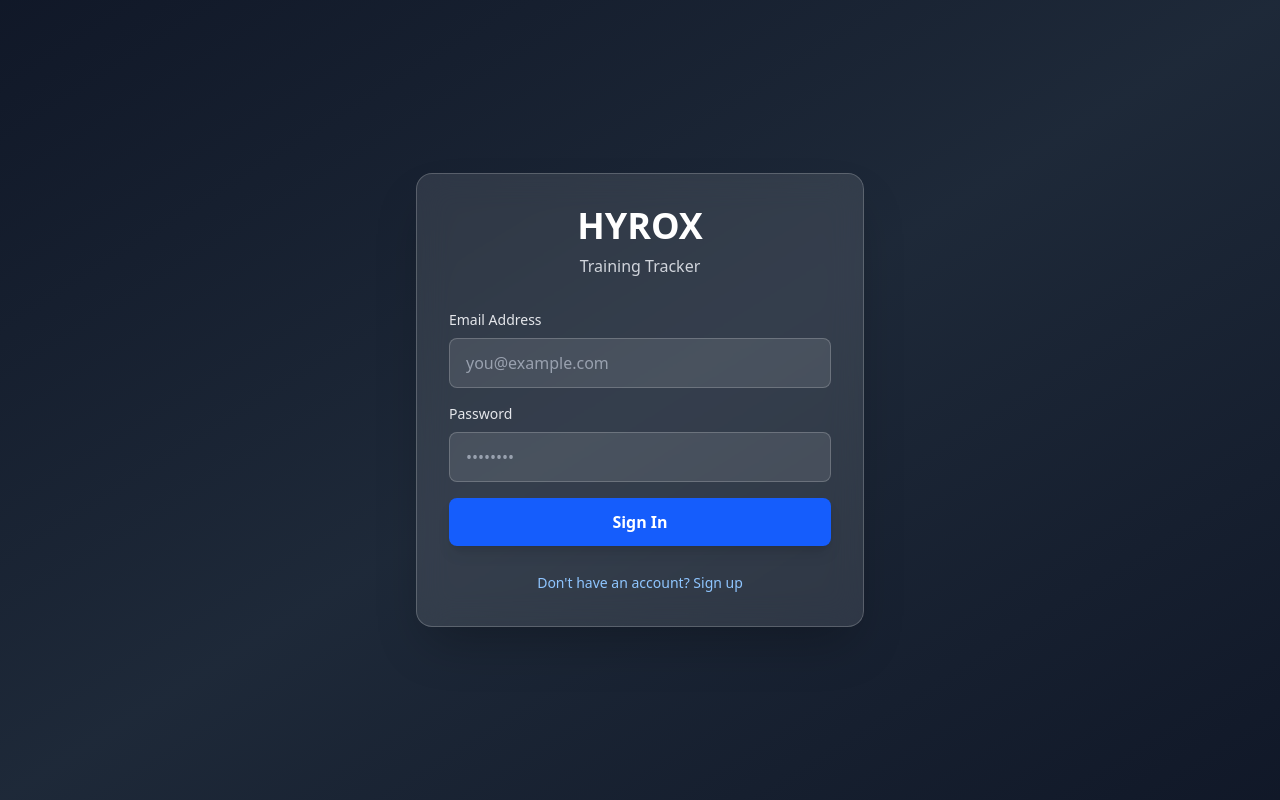
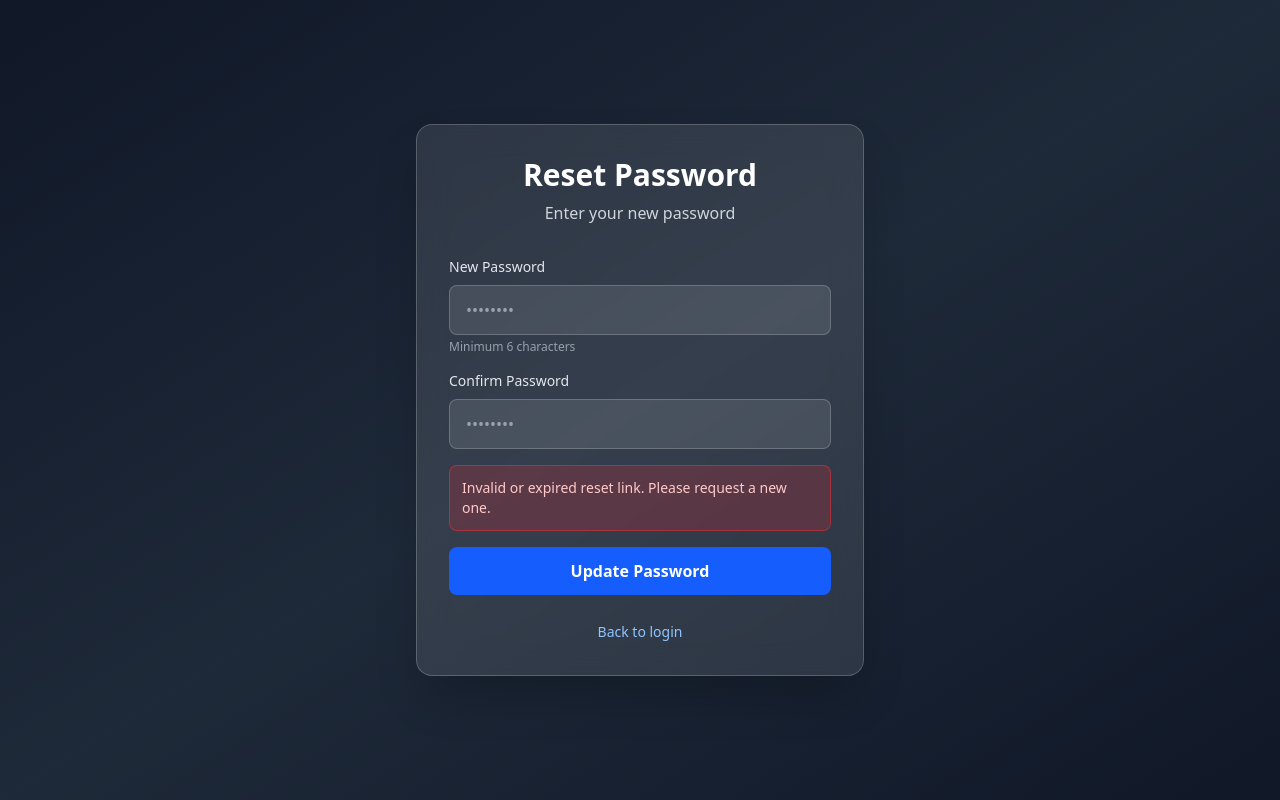
Before and after one commit to crawfordwtj-crypto/hyrox-tracker, a React (Vite) app: page /reset-password in a window 1280 px wide. Built offline with nearby package versions, Linux system fonts and the light colour scheme; no server answers; the HTML template or start-up script is replaced by a standard one.

Commit message:
Add password reset functionality with forgot password link

```diff
--- a/src/App.tsx
+++ b/src/App.tsx
@@ -7,6 +7,7 @@
 import { LogTrainingPage } from './pages/LogTrainingPage'
 import { TeamPage } from './pages/TeamPage'
 import { TeamManagementPage } from './pages/TeamManagementPage'
+import { ResetPasswordPage } from './pages/ResetPasswordPage'
 
 function App() {
   const initialize = useUserStore((state) => state.initialize)
@@ -17,6 +18,9 @@
 
   return (
     <BrowserRouter>
+      <Routes>
+        <Route path="/reset-password" element={<ResetPasswordPage />} />
+        <Route path="*" element={
           <AuthGate>
             <div className="min-h-screen bg-gradient-to-br from-gray-900 via-gray-800 to-gray-900">
               <Navigation />
@@ -30,6 +34,8 @@
               </main>
             </div>
           </AuthGate>
+        } />
+      </Routes>
     </BrowserRouter>
   )
 }
--- a/src/components/AuthGate.tsx
+++ b/src/components/AuthGate.tsx
@@ -1,6 +1,7 @@
 import { useState, FormEvent } from 'react'
 import { supabase } from '../lib/supabase'
 import { useUserStore } from '../store/useUserStore'
+import { ResetPasswordModal } from './ResetPasswordModal'
 
 interface AuthGateProps {
   children: React.ReactNode
@@ -14,6 +15,7 @@
   const [fullName, setFullName] = useState('')
   const [submitting, setSubmitting] = useState(false)
   const [message, setMessage] = useState('')
+  const [showResetModal, setShowResetModal] = useState(false)
 
   const handleSubmit = async (e: FormEvent) => {
     e.preventDefault()
@@ -147,16 +149,25 @@
             </button>
           </form>
 
-          <div className="mt-6 text-center">
+          <div className="mt-6 text-center space-y-2">
             <button
               onClick={() => {
                 setIsSignUp(!isSignUp)
                 setMessage('')
               }}
-              className="text-blue-300 hover:text-blue-200 text-sm transition-colors"
+              className="text-blue-300 hover:text-blue-200 text-sm transition-colors block w-full"
             >
               {isSignUp ? 'Already have an account? Sign in' : "Don't have an account? Sign up"}
             </button>
+
+            {!isSignUp && (
+              <button
+                onClick={() => setShowResetModal(true)}
+                className="text-gray-400 hover:text-gray-300 text-sm transition-colors"
+              >
+                Forgot password?
+              </button>
+            )}
           </div>
 
           {message && (
@@ -169,6 +180,11 @@
             </div>
           )}
         </div>
+
+        <ResetPasswordModal
+          isOpen={showResetModal}
+          onClose={() => setShowResetModal(false)}
+        />
       </div>
     )
   }
--- /dev/null
+++ b/src/components/ResetPasswordModal.tsx
@@ -0,0 +1,96 @@
+import { useState, FormEvent } from 'react'
+import { supabase } from '../lib/supabase'
+
+interface ResetPasswordModalProps {
+  isOpen: boolean
+  onClose: () => void
+}
+
+export function ResetPasswordModal({ isOpen, onClose }: ResetPasswordModalProps) {
+  const [email, setEmail] = useState('')
+  const [loading, setLoading] = useState(false)
+  const [message, setMessage] = useState('')
+  const [error, setError] = useState('')
+
+  async function handleResetPassword(e: FormEvent) {
+    e.preventDefault()
+    setLoading(true)
+    setMessage('')
+    setError('')
+
+    try {
+      const { error } = await supabase.auth.resetPasswordForEmail(email, {
+        redirectTo: `${window.location.origin}/reset-password`,
+      })
+
+      if (error) throw error
+
+      setMessage('Password reset link sent! Check your email.')
+      setEmail('')
+      setTimeout(() => onClose(), 3000)
+    } catch (err: any) {
+      setError(err.message || 'Failed to send reset email')
+    } finally {
+      setLoading(false)
+    }
+  }
+
+  if (!isOpen) return null
+
+  return (
+    <div className="fixed inset-0 bg-black/50 backdrop-blur-sm flex items-center justify-center z-50 p-4">
+      <div className="bg-gray-900 rounded-xl shadow-2xl max-w-md w-full p-6 border border-white/20">
+        <div className="flex justify-between items-center mb-4">
+          <h2 className="text-2xl font-bold text-white">Reset Password</h2>
+          <button
+            onClick={onClose}
+            className="text-gray-400 hover:text-white transition-colors"
+          >
+            ✕
+          </button>
+        </div>
+
+        <p className="text-gray-300 mb-6">
+          Enter your email and we'll send you a link to reset your password.
+        </p>
+
+        <form onSubmit={handleResetPassword} className="space-y-4">
+          <div>
+            <label htmlFor="reset-email" className="block text-sm font-medium text-gray-200 mb-2">
+              Email
+            </label>
+            <input
+              id="reset-email"
+              type="email"
+              value={email}
+              onChange={(e) => setEmail(e.target.value)}
+              placeholder="you@example.com"
+              required
+              className="w-full px-4 py-3 bg-white/10 border border-white/20 rounded-lg text-white placeholder-gray-400 focus:outline-none focus:ring-2 focus:ring-blue-500"
+            />
+          </div>
+
+          {message && (
+            <div className="p-3 bg-green-500/20 border border-green-500/50 rounded-lg text-green-200 text-sm">
+              {message}
+            </div>
+          )}
+
+          {error && (
+            <div className="p-3 bg-red-500/20 border border-red-500/50 rounded-lg text-red-200 text-sm">
+              {error}
+            </div>
+          )}
+
+          <button
+            type="submit"
+            disabled={loading}
+            className="w-full py-3 px-4 bg-blue-600 hover:bg-blue-700 disabled:bg-gray-600 text-white font-semibold rounded-lg transition-colors"
+          >
+            {loading ? 'Sending...' : 'Send Reset Link'}
+          </button>
+        </form>
+      </div>
+    </div>
+  )
+}
--- /dev/null
+++ b/src/pages/ResetPasswordPage.tsx
@@ -0,0 +1,131 @@
+import { useState, useEffect, FormEvent } from 'react'
+import { useNavigate } from 'react-router-dom'
+import { supabase } from '../lib/supabase'
+
+export function ResetPasswordPage() {
+  const navigate = useNavigate()
+  const [newPassword, setNewPassword] = useState('')
+  const [confirmPassword, setConfirmPassword] = useState('')
+  const [loading, setLoading] = useState(false)
+  const [message, setMessage] = useState('')
+  const [error, setError] = useState('')
+
+  useEffect(() => {
+    // Check if we have a valid session (user clicked the reset link)
+    supabase.auth.getSession().then(({ data: { session } }) => {
+      if (!session) {
+        setError('Invalid or expired reset link. Please request a new one.')
+      }
+    })
+  }, [])
+
+  async function handleUpdatePassword(e: FormEvent) {
+    e.preventDefault()
+
+    if (newPassword !== confirmPassword) {
+      setError('Passwords do not match')
+      return
+    }
+
+    if (newPassword.length < 6) {
+      setError('Password must be at least 6 characters')
+      return
+    }
+
+    setLoading(true)
+    setMessage('')
+    setError('')
+
+    try {
+      const { error } = await supabase.auth.updateUser({
+        password: newPassword
+      })
+
+      if (error) throw error
+
+      setMessage('Password updated successfully! Redirecting...')
+      setTimeout(() => {
+        navigate('/')
+      }, 2000)
+    } catch (err: any) {
+      setError(err.message || 'Failed to update password')
+    } finally {
+      setLoading(false)
+    }
+  }
+
+  return (
+    <div className="min-h-screen flex items-center justify-center bg-gradient-to-br from-gray-900 via-gray-800 to-gray-900 px-4">
+      <div className="bg-white/10 backdrop-blur-lg rounded-2xl shadow-2xl p-8 w-full max-w-md border border-white/20">
+        <div className="text-center mb-8">
+          <h1 className="text-3xl font-bold text-white mb-2">Reset Password</h1>
+          <p className="text-gray-300">Enter your new password</p>
+        </div>
+
+        <form onSubmit={handleUpdatePassword} className="space-y-4">
+          <div>
+            <label htmlFor="newPassword" className="block text-sm font-medium text-gray-200 mb-2">
+              New Password
+            </label>
+            <input
+              id="newPassword"
+              type="password"
+              value={newPassword}
+              onChange={(e) => setNewPassword(e.target.value)}
+              placeholder="••••••••"
+              required
+              minLength={6}
+              className="w-full px-4 py-3 bg-white/10 border border-white/20 rounded-lg text-white placeholder-gray-400 focus:outline-none focus:ring-2 focus:ring-blue-500"
+            />
+            <p className="mt-1 text-xs text-gray-400">Minimum 6 characters</p>
+          </div>
+
+          <div>
+            <label htmlFor="confirmPassword" className="block text-sm font-medium text-gray-200 mb-2">
+              Confirm Password
+            </label>
+            <input
+              id="confirmPassword"
+              type="password"
+              value={confirmPassword}
+              onChange={(e) => setConfirmPassword(e.target.value)}
+              placeholder="••••••••"
+              required
+              minLength={6}
+              className="w-full px-4 py-3 bg-white/10 border border-white/20 rounded-lg text-white placeholder-gray-400 focus:outline-none focus:ring-2 focus:ring-blue-500"
+            />
+          </div>
+
+          {message && (
+            <div className="p-3 bg-green-500/20 border border-green-500/50 rounded-lg text-green-200 text-sm">
+              {message}
+            </div>
+          )}
+
+          {error && (
+            <div className="p-3 bg-red-500/20 border border-red-500/50 rounded-lg text-red-200 text-sm">
+              {error}
+            </div>
+          )}
+
+          <button
+            type="submit"
+            disabled={loading}
+            className="w-full py-3 px-4 bg-blue-600 hover:bg-blue-700 disabled:bg-gray-600 text-white font-semibold rounded-lg transition-colors"
+          >
+            {loading ? 'Updating...' : 'Update Password'}
+          </button>
+        </form>
+
+        <div className="mt-6 text-center">
+          <button
+            onClick={() => navigate('/')}
+            className="text-blue-300 hover:text-blue-200 text-sm transition-colors"
+          >
+            Back to login
+          </button>
+        </div>
+      </div>
+    </div>
+  )
+}
```
Lines whose indentation alone changed are shown as unchanged.
